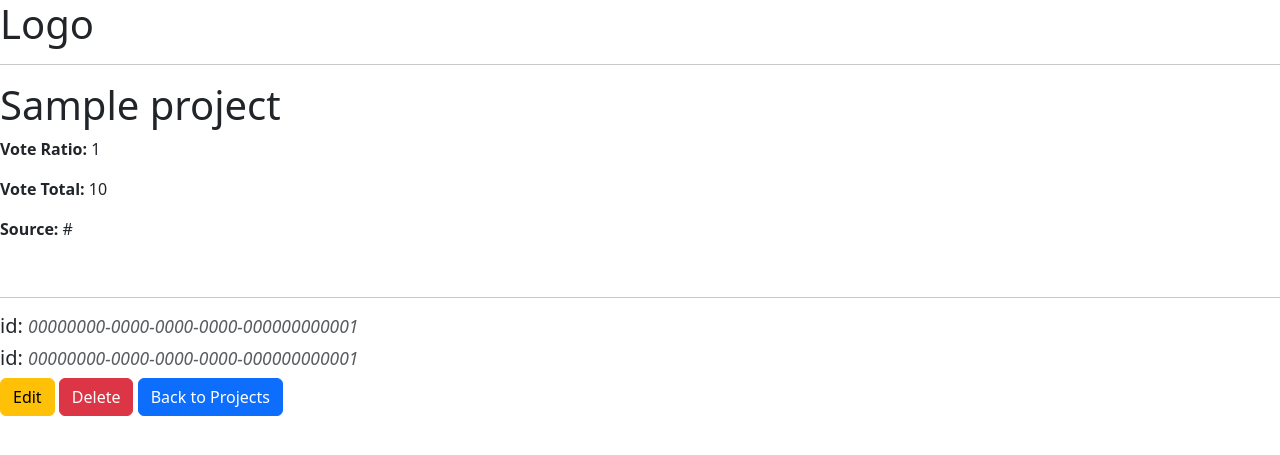
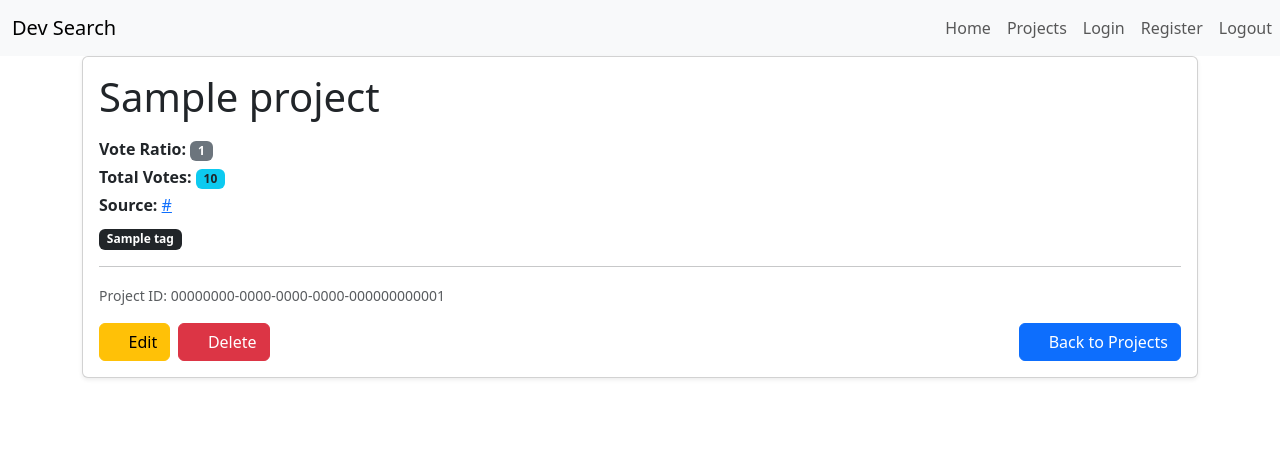
Before and after one commit to MohebYarahmadi/djangoDRFAdvance, a Django app: page /project/00000000-0000-0000-0000-000000000001/ in a window 1280 px wide. Shown: the top 455 px of the page. Run offline with Django 5.2, Linux system fonts and the light colour scheme; tables that the repository leaves empty hold one stand-in row (values such as "Sample post"); some libraries are stand-ins or nearby versions; some web fonts are replaced.

Commit message:
Updated on PC Using Cursor Editor.

```diff
--- a/core/templates/base.html
+++ b/core/templates/base.html
@@ -16,10 +16,40 @@
 </head>
 <body>
 
-    <h1>Logo</h1>
-    <hr>
-
+  <nav class="navbar navbar-expand-lg navbar-light bg-light">
+    <div class="container">
+      <a class="navbar-brand" href="{% url 'projects:projects' %}">Dev Search</a>
+      <button class="navbar-toggler" type="button" data-bs-toggle="collapse" data-bs-target="#navbarNav" aria-controls="navbarNav" aria-expanded="false" aria-label="Toggle navigation">
+        <span class="navbar-toggler-icon"></span>
+      </button>
+    </div>
+    <div class="collapse navbar-collapse" id="navbarNav">
+      <ul class="navbar-nav">
+        <li class="nav-item">
+          <a class="nav-link" href="{% url 'projects:projects' %}">Home</a>
+        </li>
+        <li class="nav-item">
+          <a class="nav-link" href="{% url 'projects:projects' %}">Projects</a>
+        </li>
+      </ul>
+      <ul class="navbar-nav">
+        <li class="nav-item">
+          <a class="nav-link" href="#">Login</a>
+        </li>
+        <li class="nav-item">
+          <a class="nav-link" href="#">Register</a>
+        </li>
+      </ul>
+      <ul class="navbar-nav">
+        <li class="nav-item">
+          <a class="nav-link" href="#">Logout</a>
+        </li>
+      </ul>
+    </div>
+  </nav>
+  <div class="container">
     {% block body %} {% endblock %}
+  </div>
 
     <script src="{% static 'base/js/bootstrap.min.js' %}"></script>
     <script src="{% static 'base/js/bootstrap.bundle.min.js' %}"></script>
--- a/core/templates/projects/single-project.html
+++ b/core/templates/projects/single-project.html
@@ -2,20 +2,48 @@
 
 {% block body %}
 
-<h1>{{ project.title }}</h1>
-<p><b>Vote Ratio:</b> {{ project.vote_ratio }}</p>
-<p><b>Vote Total:</b> {{ project.vote_total }}</p>
-<p><b>Source:</b> {{ project.source_link }}</p>
-
-{% for tag in tags %}
-<span class="badge badge-dark">{{ tag.name }}</span>
-{% endfor %}
-<hr>
-<h5>id: <i><small class="text-muted">{{ pk }}</small></i></h5>
-<h5>id: <i><small class="text-muted">{{ project.id }}</small></i></h5>
-
-<a class="btn btn-warning" href="{% url 'projects:update-project' project.id %}">Edit</a>
-<a class="btn btn-danger" href="{% url 'projects:delete-project' project.id %}">Delete</a>
-<a class="btn btn-primary" href="{% url 'projects:projects' %}">Back to Projects</a>
+<div class="card shadow-sm mb-4">
+    <div class="card-body">
+        <h1 class="card-title mb-3">{{ project.title }}</h1>
+        <p class="mb-1">
+            <span class="fw-bold">Vote Ratio:</span>
+            <span class="badge bg-secondary">{{ project.vote_ratio }}</span>
+        </p>
+        <p class="mb-1">
+            <span class="fw-bold">Total Votes:</span>
+            <span class="badge bg-info text-dark">{{ project.vote_total }}</span>
+        </p>
+        <p class="mb-2">
+            <span class="fw-bold">Source:</span>
+            {% if project.source_link %}
+                <a href="{{ project.source_link }}" target="_blank" class="link-primary">{{ project.source_link }}</a>
+            {% else %}
+                <span class="text-muted">No link provided</span>
+            {% endif %}
+        </p>
+        <div class="mb-2">
+            {% for tag in tags %}
+                <span class="badge bg-dark">{{ tag.name }}</span>
+            {% empty %}
+                <span class="text-muted">No tags</span>
+            {% endfor %}
+        </div>
+        <hr>
+        <div class="mb-3">
+            <small class="text-muted">Project ID: <span class="fw-light">{{ project.id }}</span></small>
+        </div>
+        <div class="d-flex gap-2">
+            <a class="btn btn-warning" href="{% url 'projects:update-project' project.id %}">
+                <i class="bi bi-pencil-square"></i> Edit
+            </a>
+            <a class="btn btn-danger" href="{% url 'projects:delete-project' project.id %}">
+                <i class="bi bi-trash"></i> Delete
+            </a>
+            <a class="btn btn-primary ms-auto" href="{% url 'projects:projects' %}">
+                <i class="bi bi-arrow-left"></i> Back to Projects
+            </a>
+        </div>
+    </div>
+</div>
 
 {% endblock %}
```
Also changed, not shown: core/templates/projects/delete-project.html (+27 -11 lines), core/templates/projects/project-form.html (+33 -7 lines), core/templates/projects/projects.html (+31 -9 lines).
